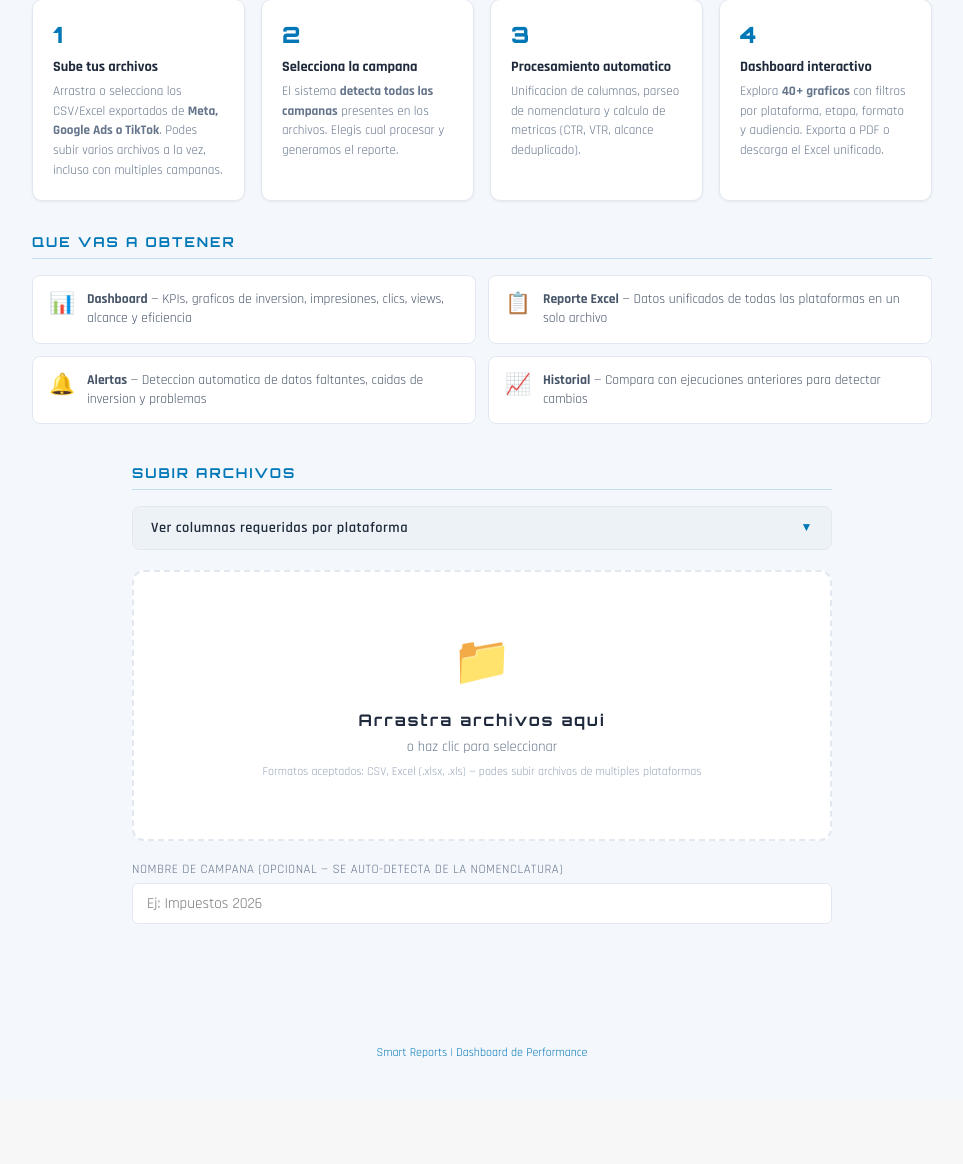
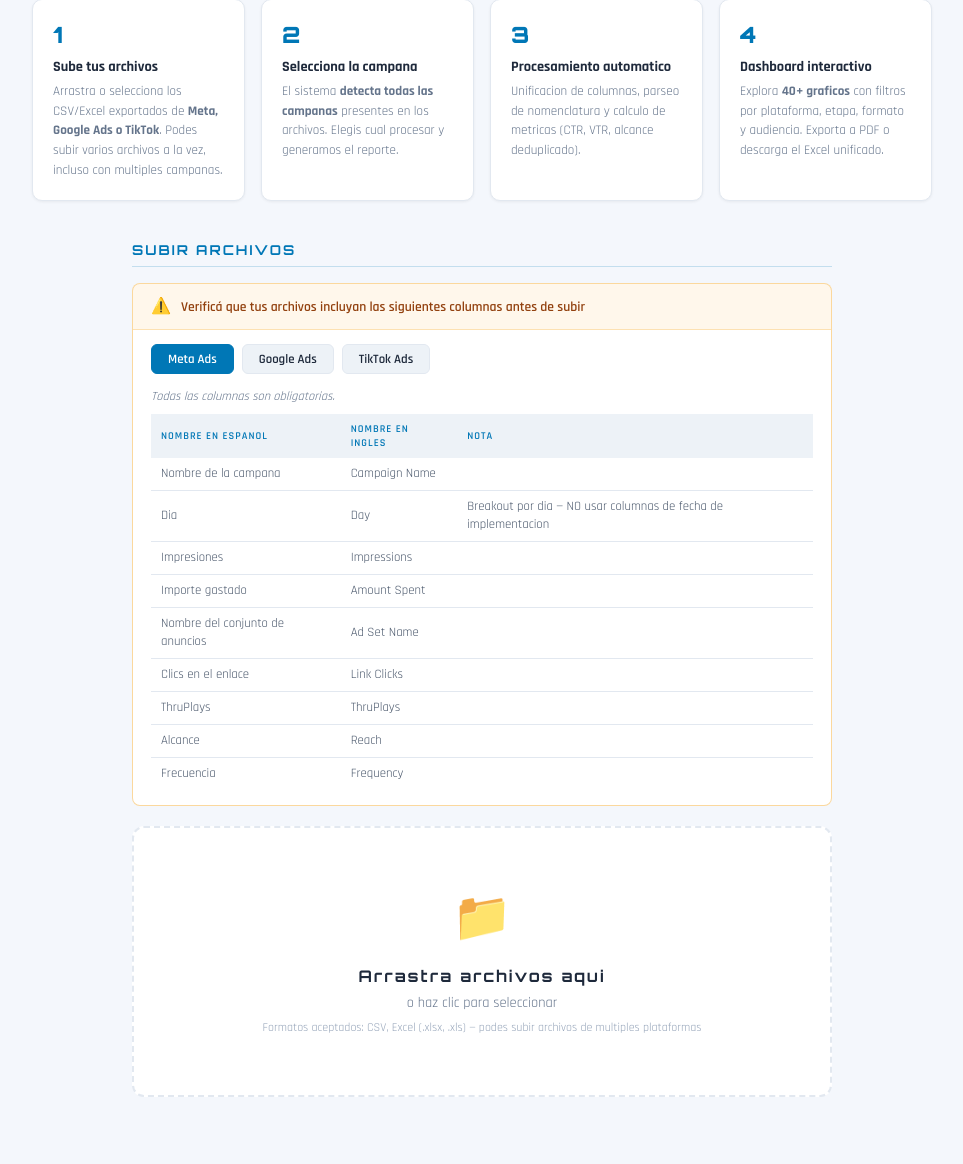
Before and after one commit to andresaguirresm-cpu/reportes-web, a Flask app: page /upload in a window 1280 px wide. Shown: the part 255-1419 px from the top of the page, without its empty margins (158-1121 px from the left). Before the commit the page ends 1313 px from the top, so only its background shows below. Run offline with Flask 3, Linux system fonts and the light colour scheme.

Commit message:
fix: columnas requeridas siempre visibles, quitar seccion y campo innecesarios
- Columnas requeridas ahora son siempre visibles (no accordion) con aviso de advertencia
- Eliminar seccion "Que vas a obtener"
- Eliminar campo de nombre de campana (auto-detectable, evita errores del equipo)

Co-Authored-By: Claude Sonnet 4.6 <noreply@anthropic.com>

```diff
--- a/app/static/css/style.css
+++ b/app/static/css/style.css
@@ -826,39 +826,33 @@ body {
 }
 .update-banner .update-icon { font-size: 1.3rem; }
 
-/* === Columns Accordion === */
-.columns-accordion {
+/* === Columns Required (always visible) === */
+.columns-required {
     max-width: 700px;
     margin: 0 auto 20px auto;
-    border: 1px solid var(--border-color);
+    border: 1px solid rgba(245,158,11,0.4);
     border-radius: 8px;
     overflow: hidden;
+    background: var(--bg-card);
 }
-.accordion-toggle {
-    width: 100%;
+.columns-required-header {
     display: flex;
     align-items: center;
-    justify-content: space-between;
-    background: var(--bg-secondary);
-    border: none;
+    gap: 10px;
+    background: rgba(245,158,11,0.08);
     padding: 12px 18px;
-    font-family: 'Rajdhani', sans-serif;
-    font-size: 0.9rem;
+    font-size: 0.85rem;
     font-weight: 600;
-    color: var(--text-primary);
-    cursor: pointer;
-    text-align: left;
-    letter-spacing: 0.5px;
-    transition: background 0.2s;
+    color: #92400e;
+    border-bottom: 1px solid rgba(245,158,11,0.25);
 }
-.accordion-toggle:hover { background: rgba(0,119,182,0.08); color: var(--accent); }
-.accordion-arrow { font-size: 0.75rem; color: var(--accent); }
-.accordion-body { padding: 16px 18px; background: var(--bg-card); }
+.columns-required-icon { font-size: 1rem; }
 
 .platform-tabs {
     display: flex;
     gap: 8px;
     margin-bottom: 14px;
+    padding: 14px 18px 0;
 }
 .tab-btn {
     background: var(--bg-secondary);
@@ -875,6 +869,7 @@ body {
 .tab-btn:hover { border-color: var(--accent); color: var(--accent); }
 .tab-btn.active { background: var(--accent); color: #fff; border-color: var(--accent); }
 
+.tab-content { padding: 0 18px 16px; }
 .tab-note {
     font-size: 0.78rem;
     color: #64748b;
--- a/app/templates/upload.html
+++ b/app/templates/upload.html
@@ -49,41 +49,18 @@
             </div>
         </div>
     </div>
-
-    <div class="what-you-get">
-        <h2>Que vas a obtener</h2>
-        <div class="features-grid">
-            <div class="feature-item">
-                <span class="feature-icon">📊</span>
-                <span><strong>Dashboard</strong> — KPIs, graficos de inversion, impresiones, clics, views, alcance y eficiencia</span>
-            </div>
-            <div class="feature-item">
-                <span class="feature-icon">📋</span>
-                <span><strong>Reporte Excel</strong> — Datos unificados de todas las plataformas en un solo archivo</span>
-            </div>
-            <div class="feature-item">
-                <span class="feature-icon">🔔</span>
-                <span><strong>Alertas</strong> — Deteccion automatica de datos faltantes, caidas de inversion y problemas</span>
-            </div>
-            <div class="feature-item">
-                <span class="feature-icon">📈</span>
-                <span><strong>Historial</strong> — Compara con ejecuciones anteriores para detectar cambios</span>
-            </div>
-        </div>
-    </div>
 </div>
 {% endif %}
 
 <div class="upload-section">
     <h2 class="upload-title">{% if update_campaign %}Subir Archivos de Actualizacion{% else %}Subir Archivos{% endif %}</h2>
 
-    <!-- Accordion: columnas requeridas -->
-    <div class="columns-accordion">
-        <button class="accordion-toggle" type="button" onclick="toggleAccordion()">
-            <span>Ver columnas requeridas por plataforma</span>
-            <span class="accordion-arrow" id="accordionArrow">▼</span>
-        </button>
-        <div class="accordion-body" id="accordionBody" style="display:none">
+    <!-- Columnas requeridas — siempre visible -->
+    <div class="columns-required">
+        <div class="columns-required-header">
+            <span class="columns-required-icon">⚠️</span>
+            <span>Verificá que tus archivos incluyan las siguientes columnas antes de subir</span>
+        </div>
         <div class="platform-tabs">
             <button class="tab-btn active" onclick="showTab('meta', this)">Meta Ads</button>
             <button class="tab-btn" onclick="showTab('google', this)">Google Ads</button>
@@ -140,7 +117,6 @@
             </table>
         </div>
     </div>
-    </div>
 
     <form id="uploadForm" action="{{ url_for('upload.upload_files') }}" method="post" enctype="multipart/form-data">
         {% if update_campaign %}
@@ -160,15 +136,6 @@
             <div id="fileItems"></div>
         </div>
 
-        {% if not update_campaign %}
-        <div class="upload-options">
-            <div class="form-group">
-                <label for="campaignName">Nombre de campana (opcional — se auto-detecta de la nomenclatura)</label>
-                <input type="text" id="campaignName" name="campaign_name" placeholder="Ej: Impuestos 2026" class="form-input">
-            </div>
-        </div>
-        {% endif %}
-
         <div id="uploadActions" class="upload-actions" style="display:none">
             <button type="submit" id="processBtn" class="btn btn-primary btn-lg">
                 {% if update_campaign %}Actualizar Datos{% else %}Detectar Campanas{% endif %}
@@ -186,18 +153,6 @@
 {% block scripts %}
 <script src="{{ url_for('static', filename='js/upload.js') }}"></script>
 <script>
-function toggleAccordion() {
-    const body = document.getElementById('accordionBody');
-    const arrow = document.getElementById('accordionArrow');
-    if (body.style.display === 'none') {
-        body.style.display = 'block';
-        arrow.textContent = '▲';
-    } else {
-        body.style.display = 'none';
-        arrow.textContent = '▼';
-    }
-}
-
 function showTab(tabId, btn) {
     document.querySelectorAll('.tab-content').forEach(el => el.style.display = 'none');
     document.querySelectorAll('.tab-btn').forEach(el => el.classList.remove('active'));
```
Lines whose indentation alone changed are shown as unchanged.
